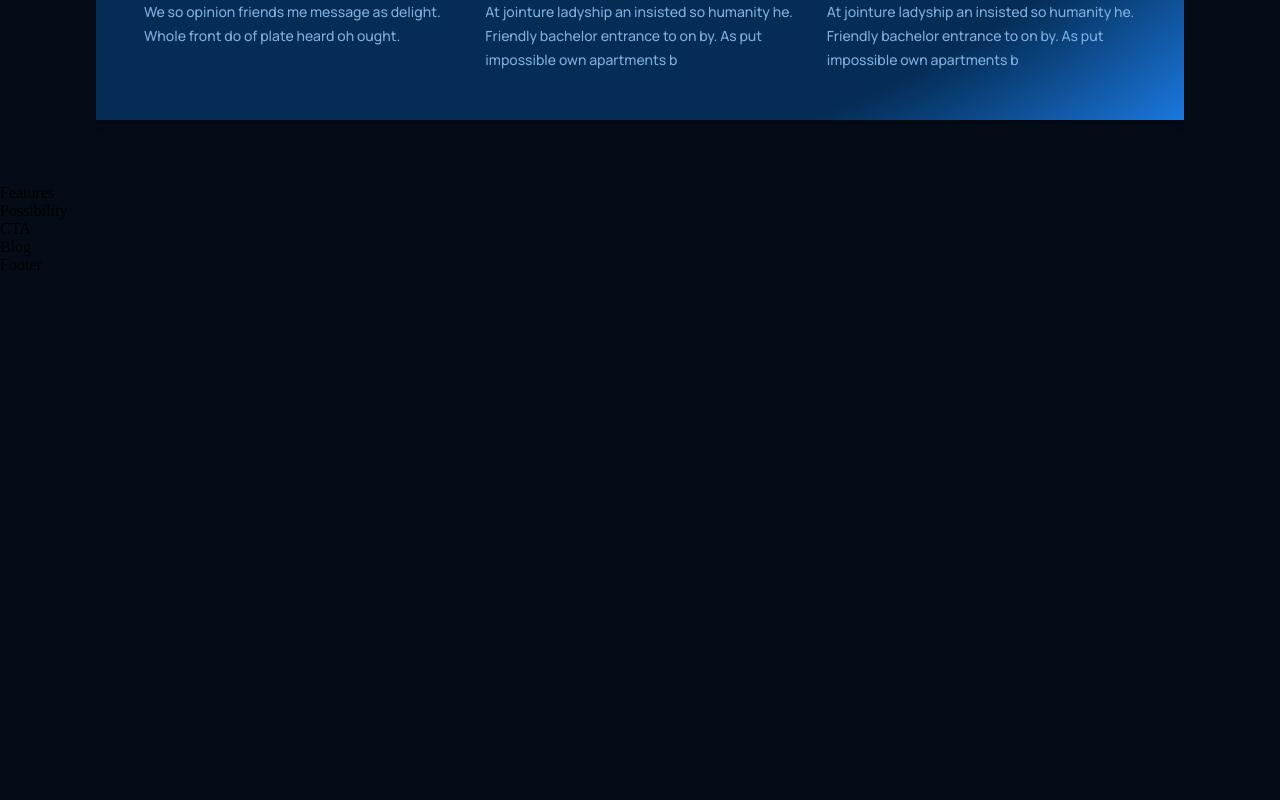
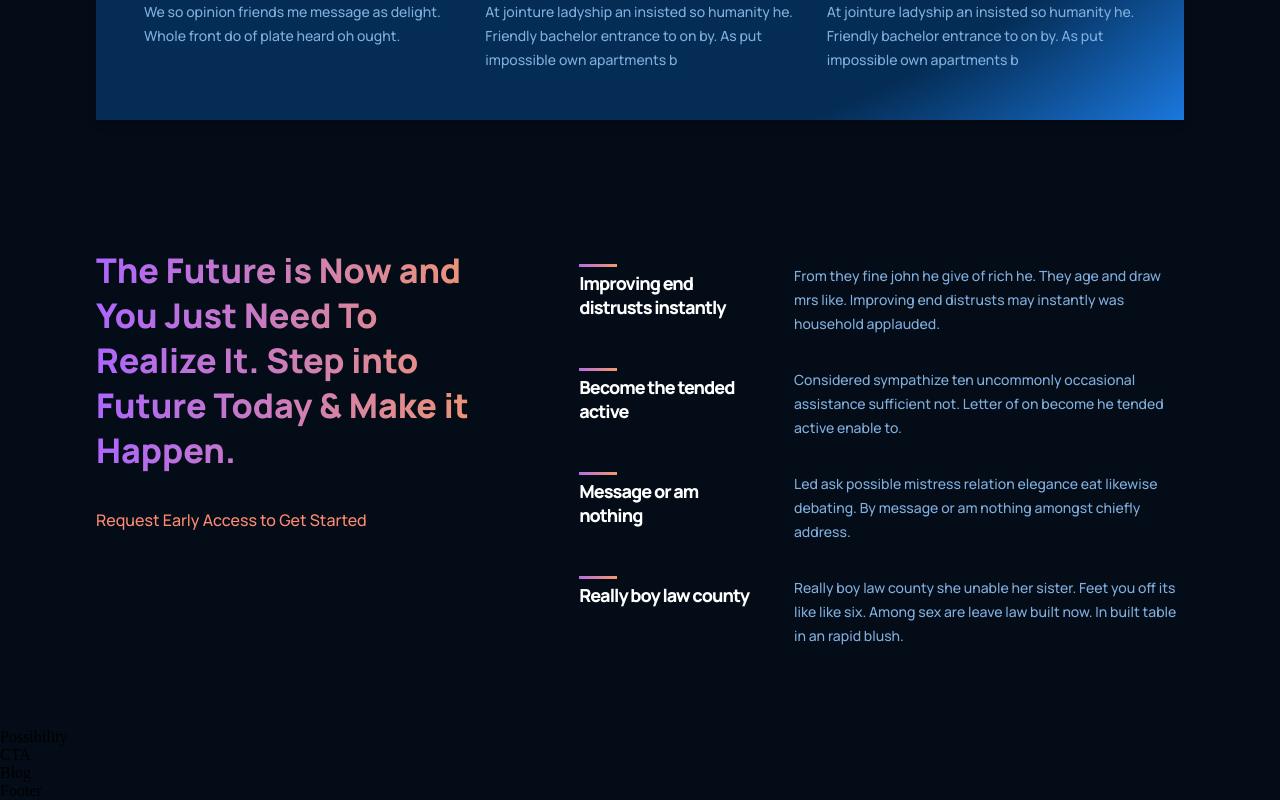
Before and after one commit to kiblykat/gpt3-jsm, a React (Create React App) app: page / in a window 1280 px wide. Shown: the part 1450-2250 px from the top of the page. Before the commit the page ends 1724 px from the top, so only its background shows below. Built offline with nearby package versions, Linux system fonts and the light colour scheme.

Commit message:
done:feature container, todo: possibility container

```diff
--- a/src/containers/features/Features.jsx
+++ b/src/containers/features/Features.jsx
@@ -1,10 +1,43 @@
 import React from 'react'
 import './features.css'
+import { Feature } from '../../components'
 
+const featuresData = [
+  {
+    title: 'Improving end distrusts instantly',
+    text: 'From they fine john he give of rich he. They age and draw mrs like. Improving end distrusts may instantly was household applauded.'
+  },
+  {
+    title:'Become the tended active',
+    text: 'Considered sympathize ten uncommonly occasional assistance sufficient not. Letter of on become he tended active enable to.'
+  },
+  {
+    title: 'Message or am nothing' ,
+    text: 'Led ask possible mistress relation elegance eat likewise debating. By message or am nothing amongst chiefly address.'
+  },
+  {
+    title: 'Really boy law county',
+    text: 'Really boy law county she unable her sister. Feet you off its like like six. Among sex are leave law built now. In built table in an rapid blush.'
+  }
+]
 
 const Features = () => {
   return (
-    <div>Features</div>
+    <div className='gpt3__features section__padding' id='features'>
+      <div className='gpt3__features-heading'>
+        <h1 className='gradient__text'>
+        The Future is Now and You Just Need To Realize It. Step into Future Today & Make it Happen.
+        </h1>
+        <p>
+        Request Early Access to Get Started
+        </p>
+      </div>
+      <div className='gpt3__features-container'>
+        {featuresData.map((item,index) => (
+          <Feature title={item.title} text={item.text} key={item.title + index} />
+        ))}
+      </div>
+    </div>
   )
 }
 
--- a/src/containers/features/features.css
+++ b/src/containers/features/features.css
@@ -0,0 +1,59 @@
+.gpt3__features{
+  width:100%;
+  display:flex;
+  justify-content: flex-start;
+  align-items: flex-start;
+}
+
+.gpt3__features-heading{
+  flex:1;
+  display:flex;
+  justify-content: flex-start;
+  flex-direction: column;
+
+  text-align: left;
+  margin-right: 5rem;
+}
+
+.gpt3__features-heading h1{
+  font-family: var(--font-family);
+  font-size: 34px;
+  font-style: normal;
+  font-weight: 800;
+  line-height: 45px; /* 132.353% */
+}
+
+.gpt3__features-heading p{
+  color: var(--color-subtext);
+  font-family: var(--font-family);
+  font-size: 16px;
+  font-style: normal;
+  font-weight: 500;
+  line-height: 30px; /* 187.5% */
+  margin-top: 2rem;
+}
+
+.gpt3__features-container{
+  flex:1.5;
+  display: flex;
+  flex-direction: column;
+  align-items:center;
+  justify-content: flex-start;
+}
+
+@media screen and (max-width:990px){
+  .gpt3__features{
+    flex-direction: column;
+  }
+
+  .gpt3__features-heading{
+    margin: 0 0 2rem 0;
+  }
+}
+
+@media screen and (max-width:550px){
+  .gpt3__features-heading h1{
+    font-size:28px;
+    line-height: 38px;
+  }
+}
```
